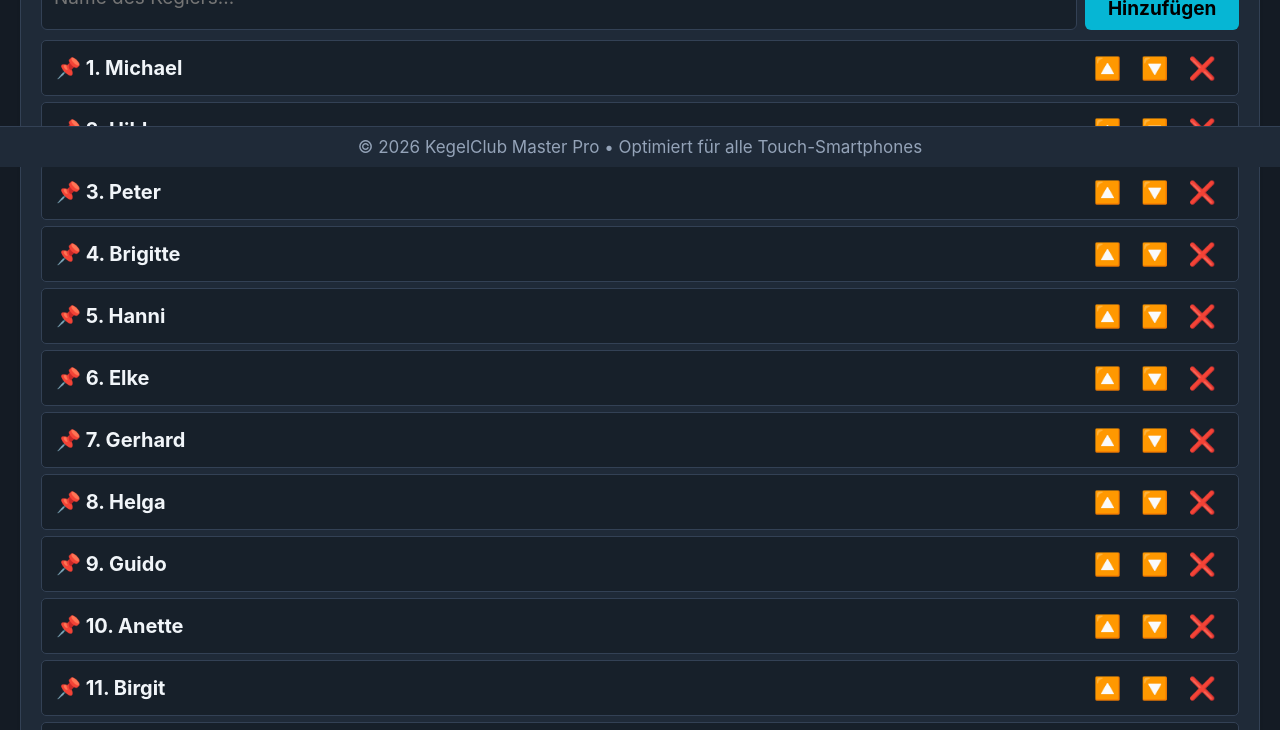
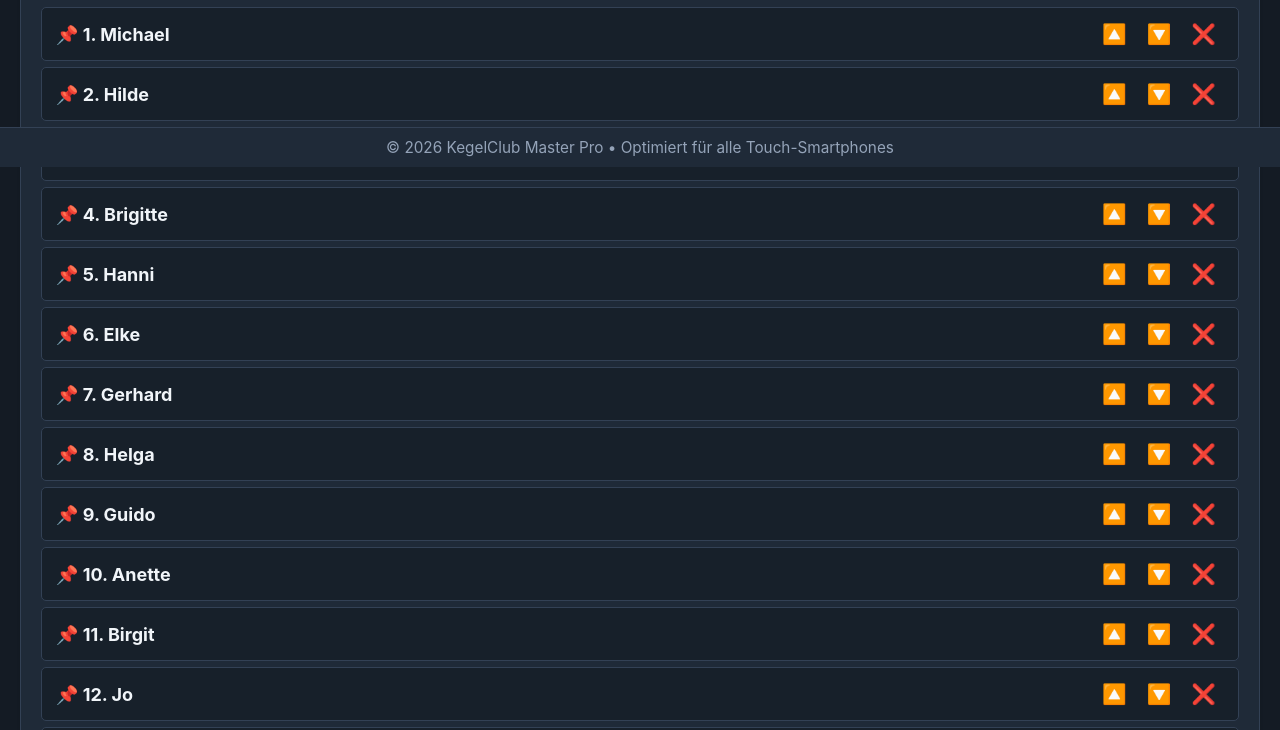
Before and after one commit to juppijo/Kegeln, a website: page Kegeln-2b/index.html in a window 1280 px wide. Shown: the part 633-1363 px from the top of the page. Drawn offline with nearby package versions, Linux system fonts and the light colour scheme; no server answers.

Commit message:
Update style.css

```diff
--- a/Kegeln-2b/style.css
+++ b/Kegeln-2b/style.css
@@ -564,7 +564,7 @@ footer {
    Großzügige Abstände, breite Felder, hohe Übersichtlichkeit
    ====================================================== */
 @media screen and (min-width: 769px) {
-    html { font-size: 20px; }
+    html { font-size: 18px; }
     body { padding-bottom: 70px; }
 
     header { padding: 20px; }
@@ -573,7 +573,7 @@ footer {
 
     .menu-tab { min-width: 130px; padding: 14px 18px; font-size: 1rem; }
 
-    .container { max-width: 1600px; margin: 0 auto; padding: 20px; }
+    .container { max-width: 1500px; margin: 0 auto; padding: 20px; }
     .card { padding: 20px; margin-bottom: 20px; border-radius: 10px; }
     .card-header h2 { font-size: 1.4rem; }
 
```
